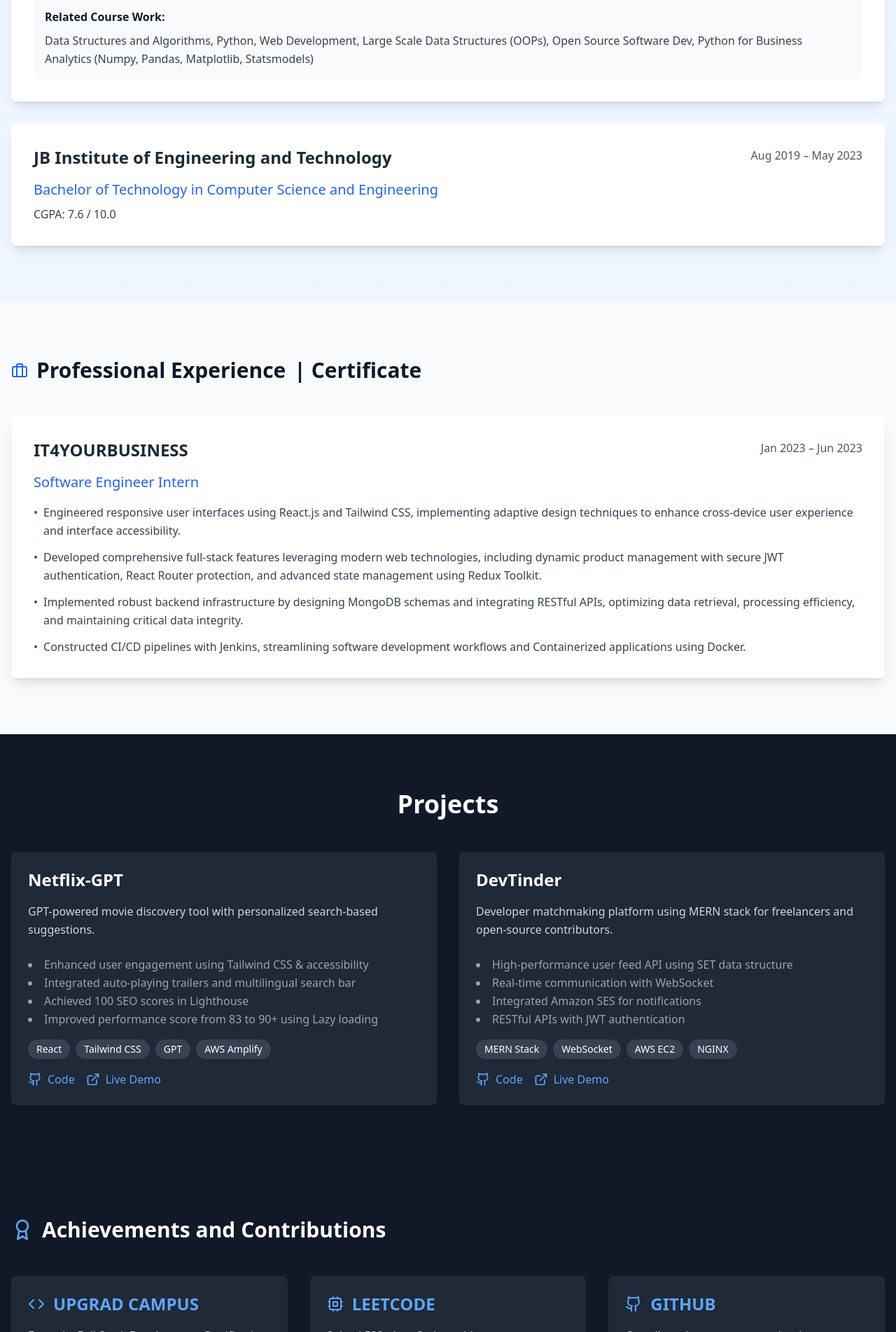
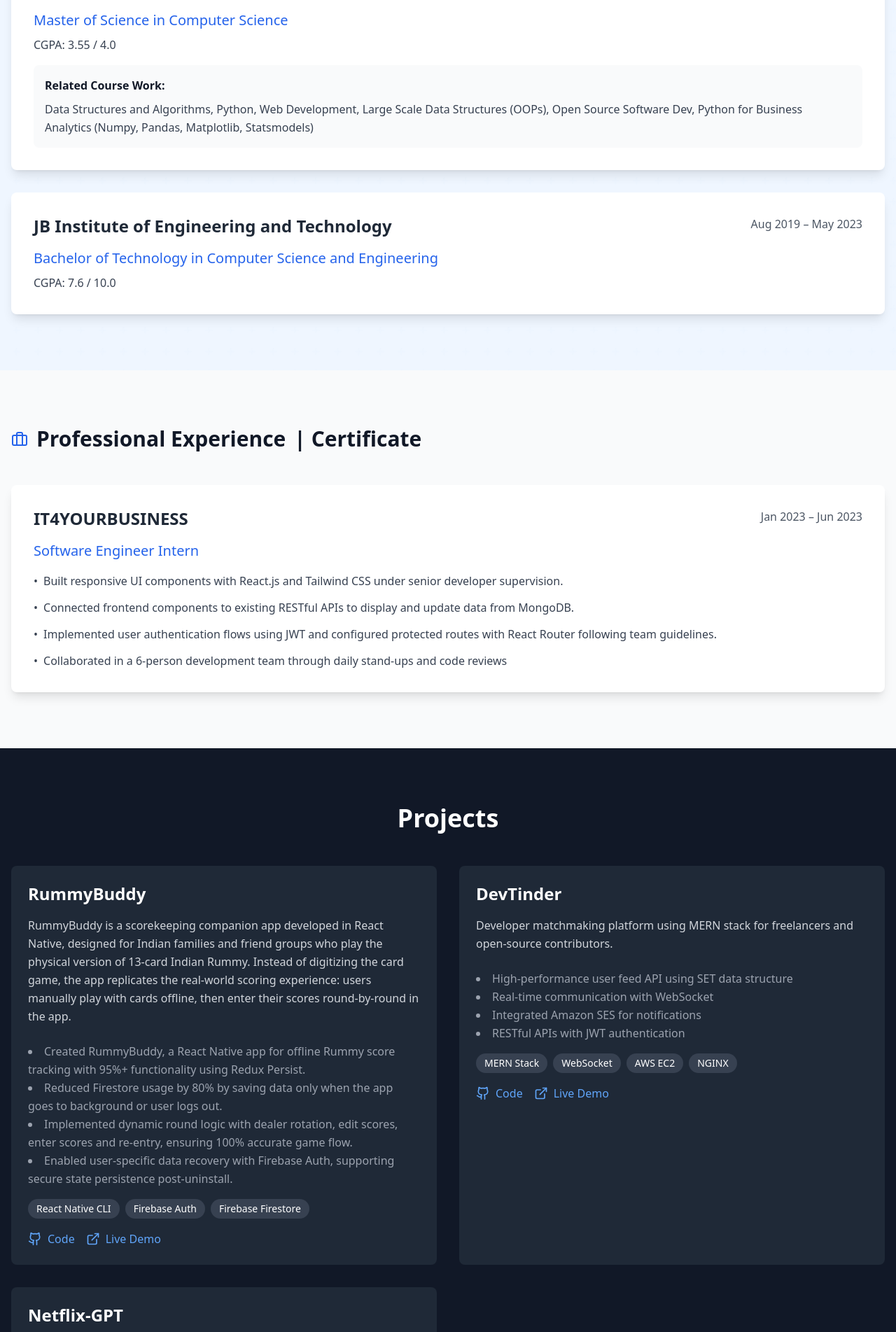
Before and after one commit to saiTharunDusa/Portfolio, a React (Vite) app: page / in a window 1280 px wide. Shown: the part 897-2800 px from the top of the page at 70% size. Built offline with nearby package versions, Linux system fonts and the light colour scheme.

Commit message:
update portfolio

```diff
--- a/src/components/Education.tsx
+++ b/src/components/Education.tsx
@@ -113,7 +113,7 @@ const Education = () => {
               className="text-gray-700 mb-4"
               whileHover={{ x: 10 }}
             >
-              CGPA: 3.56 / 4.0
+              CGPA: 3.55 / 4.0
             </motion.p>
             <motion.div
               className="bg-gray-50 p-4 rounded-lg"
--- a/src/components/Experience.tsx
+++ b/src/components/Experience.tsx
@@ -37,19 +37,23 @@ const Experience = () => {
           <ul className="space-y-3 text-gray-700">
             <li className="flex items-start">
               <span className="mr-2">•</span>
-              Engineered responsive user interfaces using React.js and Tailwind CSS, implementing adaptive design techniques to enhance cross-device user experience and interface accessibility.
+              	Built responsive UI components with React.js and Tailwind CSS under senior developer supervision.
+
             </li>
             <li className="flex items-start">
               <span className="mr-2">•</span>
-              Developed comprehensive full-stack features leveraging modern web technologies, including dynamic product management with secure JWT authentication, React Router protection, and advanced state management using Redux Toolkit.
+              Connected frontend components to existing RESTful APIs to display and update data from MongoDB.
+
             </li>
             <li className="flex items-start">
               <span className="mr-2">•</span>
-              Implemented robust backend infrastructure by designing MongoDB schemas and integrating RESTful APIs, optimizing data retrieval, processing efficiency, and maintaining critical data integrity.
+              Implemented user authentication flows using JWT and configured protected routes with React Router following team guidelines.
+
             </li>
             <li className="flex items-start">
               <span className="mr-2">•</span>
-              Constructed CI/CD pipelines with Jenkins, streamlining software development workflows and Containerized applications using Docker.
+              Collaborated in a 6-person development team through daily stand-ups and code reviews
+
             </li>
           </ul>
         </motion.div>
--- a/src/components/Header.tsx
+++ b/src/components/Header.tsx
@@ -107,7 +107,8 @@ const Header = () => {
             animate={{ opacity: 1, y: 0 }}
             transition={{ delay: 0.8, duration: 0.8 }}
           >
-            I am a Computer Science graduate student at Northern Arizona University with a strong foundation in full-stack development and AI technologies. My six-month internship at IT4YOURBUSINESS has equipped me with hands-on experience in building responsive web applications using React.js, Node.js, and MongoDB. I have demonstrated expertise in DevOps practices, including Docker containerization and Jenkins CI/CD pipelines. As a Google-certified Prompt Engineer, I bring unique skills in AI agent development and multimodal prompt design. My personal projects, including a GPT-powered movie discovery tool and a developer matchmaking platform, showcase my ability to build scalable, high-performance applications with modern web technologies. With a blend of technical proficiency, project experience, and a consistent track record of academic excellence (3.56 GPA), I am eager to contribute my skills as a Software Development Engineer.
+            After graduating with a Master's in Computer Science from Northern Arizona University with a strong technical foundation in full-stack development using the MERN stack, I gained professional experience as a Software Engineer Intern at IT4YOURBUSINESS and contributed to open-source projects like Responsively App. My portfolio showcases projects including RummyBuddy (a React Native app), DevTinder (a developer matchmaking platform), and Netflix-GPT (a movie recommendation tool). I've demonstrated competitive programming skills by solving 500+ LeetCode problems (top 6%) and achieving a top 20 position in the ICPC 2024 Rocky Mountain Regional competition. My technical expertise spans multiple programming languages, web technologies, mobile app development, and data analytics, complemented by a solid understanding of computer science fundamentals. I am currently seeking a full-time software development position where I can leverage my technical skills and problem-solving abilities to create innovative solutions.
+            When I'm not coding, I enjoy solving algorithmic problems and expanding my technical knowledge. I'm passionate about learning new technologies and applying them to real-world problems. And made the RummyBuddy App. (Coming soon in Google Play Store).
           </motion.p>
         </motion.div>
       </div>
--- a/src/components/Projects.tsx
+++ b/src/components/Projects.tsx
@@ -20,18 +20,19 @@ const Projects = () => {
 
   const projects = [
     {
-      title: "Netflix-GPT",
-      description: "GPT-powered movie discovery tool with personalized search-based suggestions.",
-      highlights: [
-        "Enhanced user engagement using Tailwind CSS & accessibility",
-        "Integrated auto-playing trailers and multilingual search bar",
-        "Achieved 100 SEO scores in Lighthouse",
-        "Improved performance score from 83 to 90+ using Lazy loading",
+      title : "RummyBuddy",
+      description : "RummyBuddy is a scorekeeping companion app developed in React Native, designed for Indian families and friend groups who play the physical version of 13-card Indian Rummy. Instead of digitizing the card game, the app replicates the real-world scoring experience: users manually play with cards offline, then enter their scores round-by-round in the app.",
+      highlights : [
+        "Created RummyBuddy, a React Native app for offline Rummy score tracking with 95%+ functionality using Redux Persist.",
+        "Reduced Firestore usage by 80% by saving data only when the app goes to background or user logs out.",
+        "Implemented dynamic round logic with dealer rotation, edit scores, enter scores and re-entry, ensuring 100% accurate game flow.",
+       "Enabled user-specific data recovery with Firebase Auth, supporting secure state persistence post-uninstall."
       ],
-      tech: ["React", "Tailwind CSS", "GPT", "AWS Amplify"],
-      github: "https://github.com/saiTharunDusa/netflix-gpt",
-      live: "https://main.d2atfy7ms5mok0.amplifyapp.com/browse",
+      tech : ["React Native CLI", "Firebase Auth", "Firebase Firestore"],
+      github : "https://github.com/saiTharunDusa/RummyBuddy",
+      live: "Coming soon...."
     },
+
     {
       title: "DevTinder",
       description: "Developer matchmaking platform using MERN stack for freelancers and open-source contributors.",
@@ -44,6 +45,19 @@ const Projects = () => {
       tech: ["MERN Stack", "WebSocket", "AWS EC2", "NGINX"],
       github: "https://github.com/saiTharunDusa/devTinder-Frontend",
       live: "https://www.devtinder.co/login",
+    },
+    {
+      title: "Netflix-GPT",
+      description: "GPT-powered movie discovery tool with personalized search-based suggestions.",
+      highlights: [
+        "Enhanced user engagement using Tailwind CSS & accessibility",
+        "Integrated auto-playing trailers and multilingual search bar",
+        "Achieved 100 SEO scores in Lighthouse",
+        "Improved performance score from 83 to 90+ using Lazy loading",
+      ],
+      tech: ["React", "Tailwind CSS", "GPT", "AWS Amplify"],
+      github: "https://github.com/saiTharunDusa/netflix-gpt",
+      live: "https://main.d2atfy7ms5mok0.amplifyapp.com/browse",
     },
   ]
 
--- a/src/components/Skills.tsx
+++ b/src/components/Skills.tsx
@@ -84,13 +84,8 @@ const Skills: React.FC = () => {
     },
     {
       icon: <Cloud />,
-      title: "DevOps & Version Control",
-      skills: ["Docker", "Kubernetes", "CI/CD Pipeline using Jenkins", "Git", "GitHub"],
-    },
-    {
-      icon: <Wrench />,
-      title: "Development Tools",
-      skills: ["Postman", "VS Code", "GitHub Co-pilot"],
+      title: "Development Tools & Version Control",
+      skills: ["Git", "GitHub", "Postman", "VS Code"],
     },
     {
       icon: <Book />,
@@ -108,6 +103,7 @@ const Skills: React.FC = () => {
         "Prompt Evaluation and Iteration",
       ],
     },
+
   ]
 
   return (
```
Also changed, not shown: src/App.tsx (line endings or trailing spaces).
